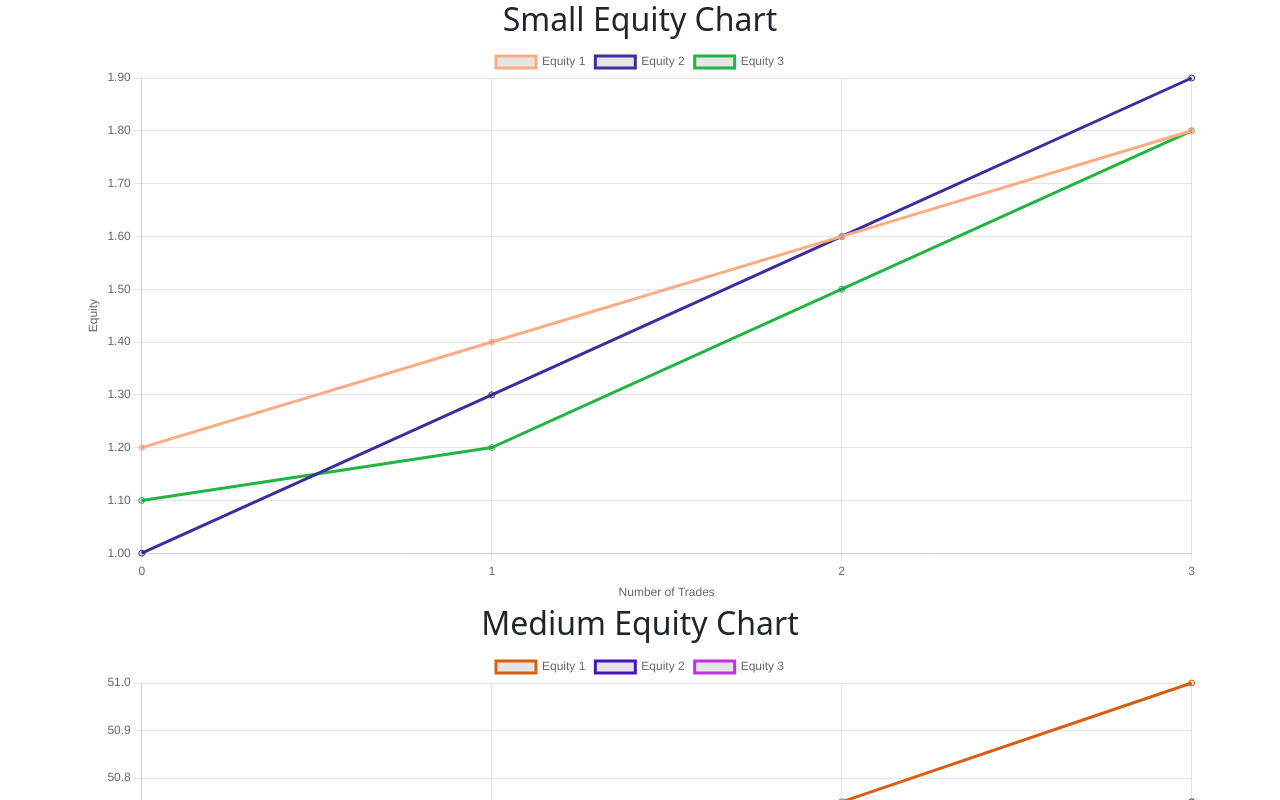
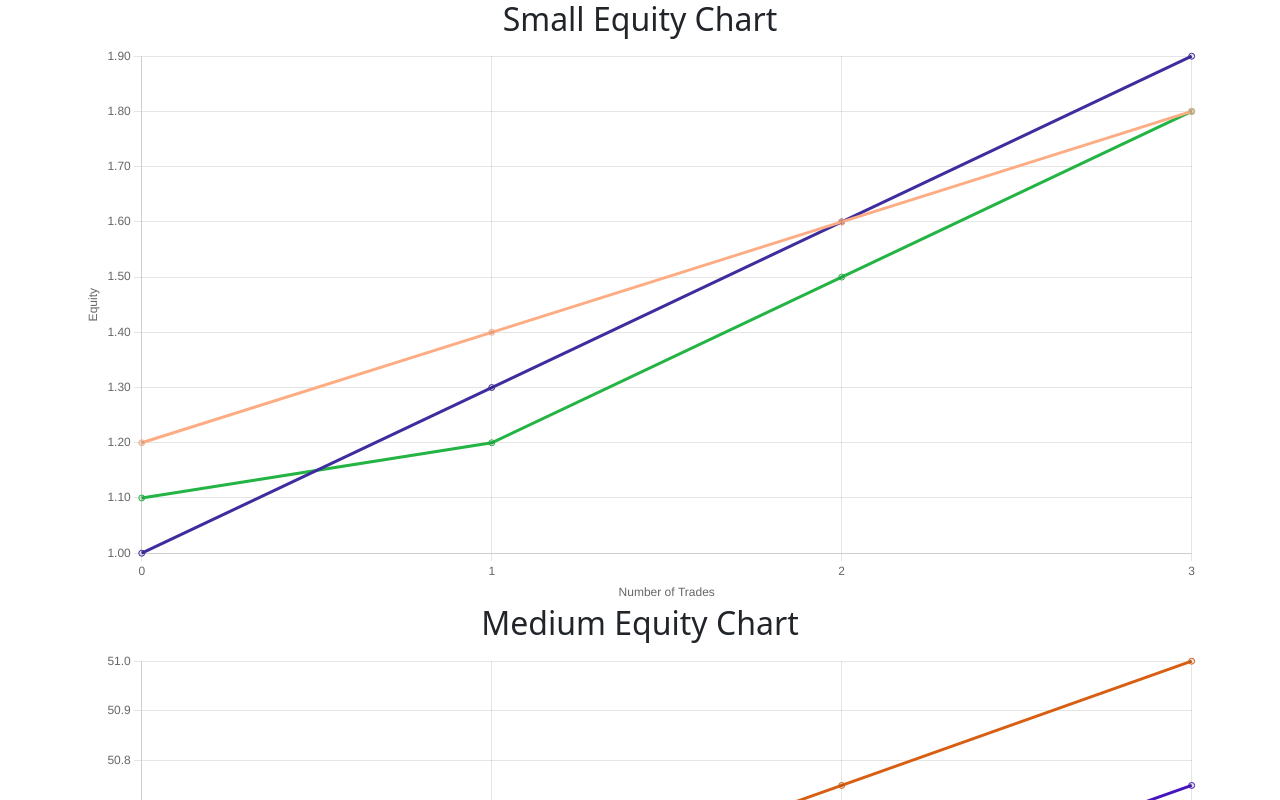
Before and after one commit to Hedgineering/MonteCarlo, a React (Vite) app in the folder client/: page / in a window 1280 px wide. Shown: the top 800 px of the page. Built offline with nearby package versions, Linux system fonts and the light colour scheme.

Commit message:
hid legend on equity chart to reduce clutter

```diff
--- a/client/src/components/EquityChart.tsx
+++ b/client/src/components/EquityChart.tsx
@@ -51,6 +51,12 @@ const EquityChart: React.FC<EquityChartProps> = ({ data }) => {
         },
       },
     },
+    plugins: {
+      legend: {
+        display: false
+      },
+    }
+
   };
 
   return <Line data={chartData} options={chartOptions} />;
```
